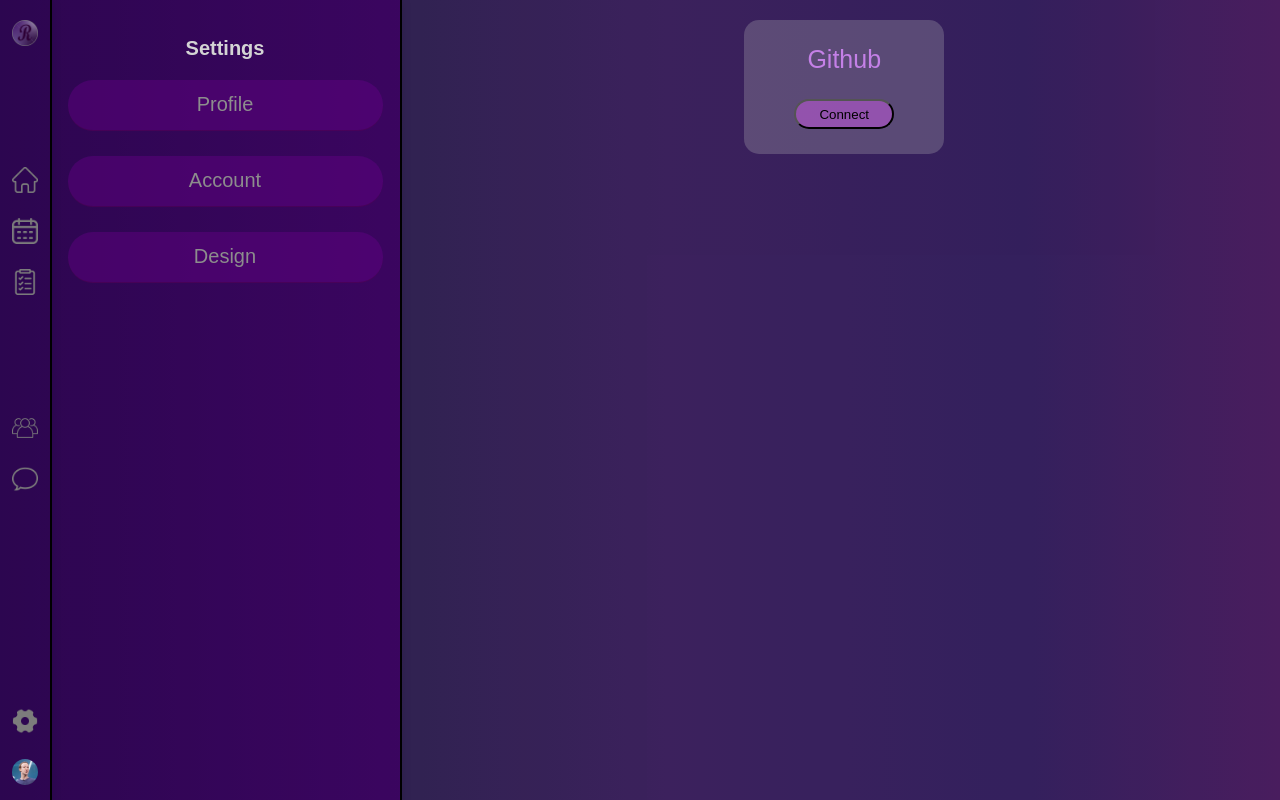
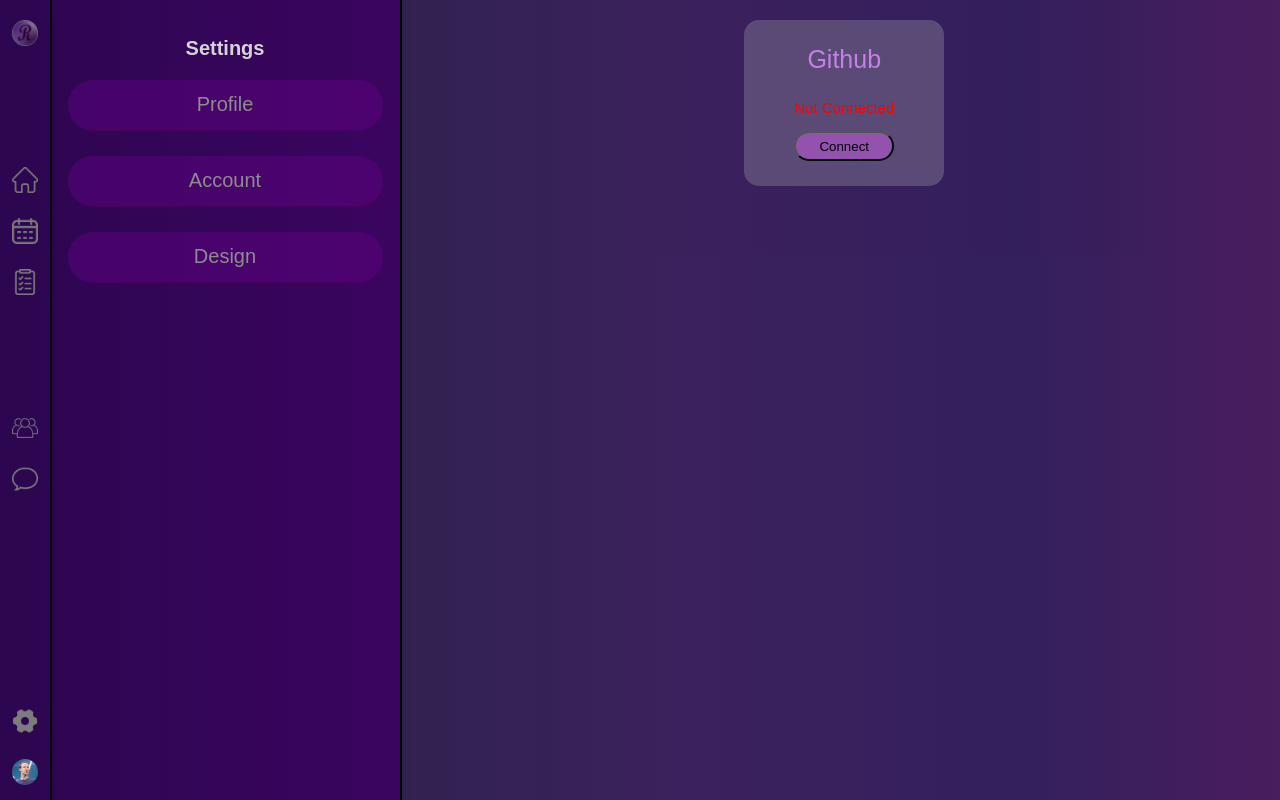
Before and after one commit to Eros-Klein/Relace-3, a Vue app: page /setting/connections in a window 1280 px wide. Built offline with nearby package versions, Linux system fonts and the light colour scheme.

Commit message:
added github option

```diff
--- a/src/components/ManageConnections.vue
+++ b/src/components/ManageConnections.vue
@@ -14,6 +14,7 @@
                 connectedField.innerHTML = 'Connected';
             } else {
                 connectedField.style.color = '#ff0000';
+                connectedField.innerHTML = 'Not Connected';
             }
         }
 }
```
